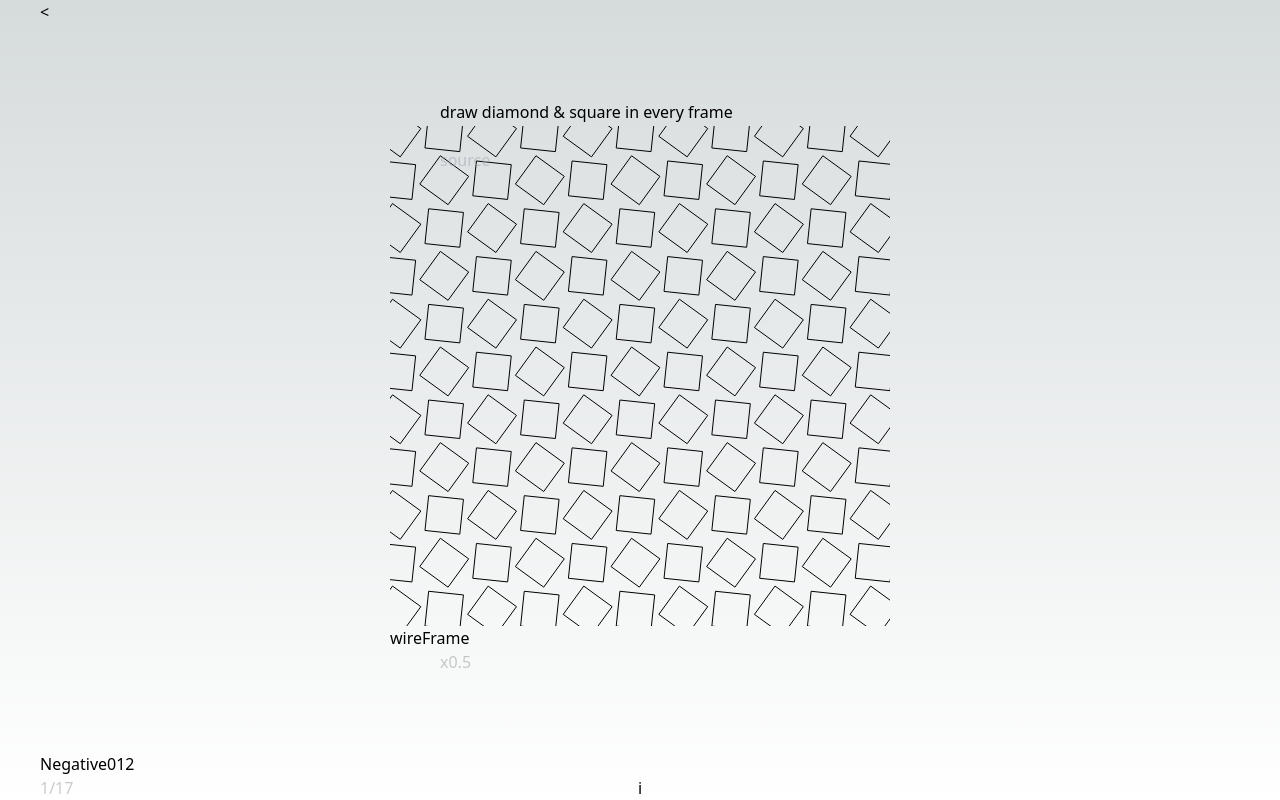
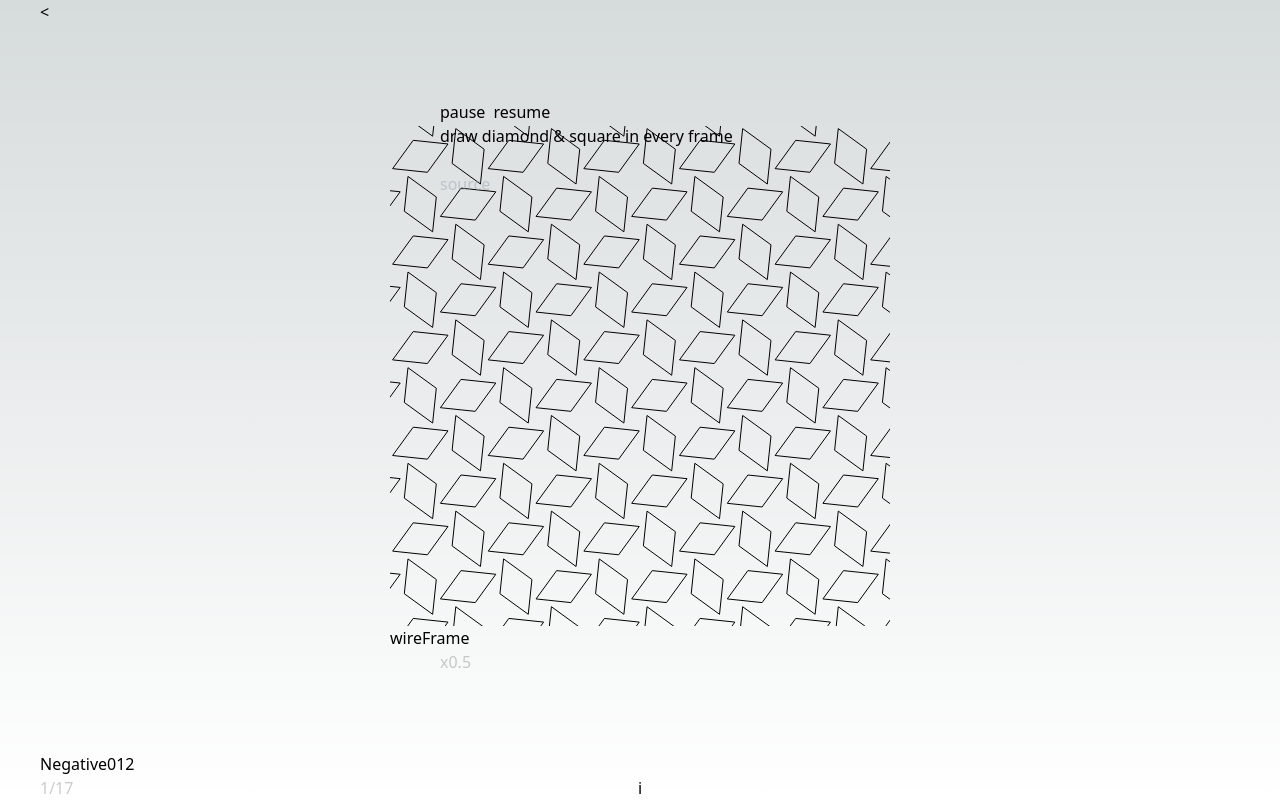
Before and after one commit to myPandaStore/react-100, a Next.js app: page /012 in a window 1280 px wide. Built offline with nearby package versions, Linux system fonts and the light colour scheme.

Commit message:
chore: add resume & pause

```diff
--- a/src/app/012/page.tsx
+++ b/src/app/012/page.tsx
@@ -2,7 +2,7 @@
  * @Author: luckin 1832114807@qq.com
  * @Date: 2024-01-17 15:31:29
  * @LastEditors: luckin 1832114807@qq.com
- * @LastEditTime: 2024-01-19 12:13:08
+ * @LastEditTime: 2024-01-19 14:56:04
  * @FilePath: \react-100\src\app\012\page.tsx
  * @Description:
  *
@@ -134,7 +134,7 @@ export default function App() {
                     ? 1200
                     : 600
             let r = t / duration * r90
-            const turn = Math.trunc(t / duration) % 2 === 0
+            const turn = Math.trunc(t / duration) % 2
             const cycle = Math.trunc(t / duration) % 4
 
             if (turn) {
@@ -172,13 +172,13 @@ export default function App() {
         }
     }, [wireFrame, speedLevel, colors])
 
-    useRafFn(frame.current)
+    const { pause, resume } = useRafFn(frame.current)
 
     function handleTurnClick() {
         const next = (speeds.indexOf(speedLevel) + 1) % speeds.length
         setSpeedLevel(speeds[next])
     }
-    // TODO: how to immidately run frame while mounted in useEffect
+    // TODO:square and diamond 切换有点卡顿
 
     return (
         <>
@@ -191,7 +191,11 @@ export default function App() {
                 </div>
             </Paper>
             <Note>
-                <p>draw diamond & square in every frame</p>
+                <div>
+                    <button onClick={pause} className="mr-2">pause</button>
+                    <button onClick={resume}>resume</button>
+                    <p>draw diamond & square in every frame</p>
+                </div>
             </Note>
         </>
     )
```
